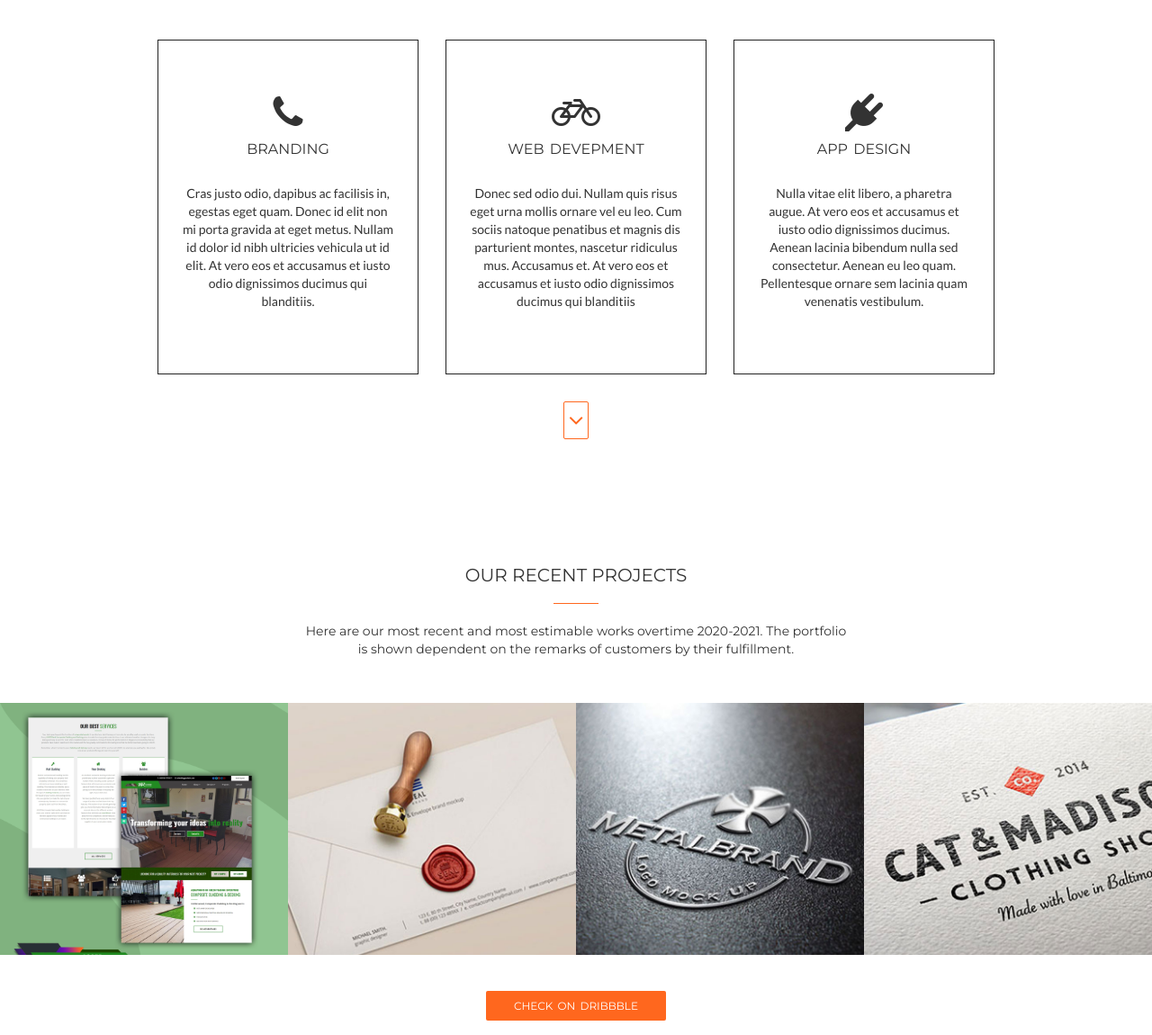
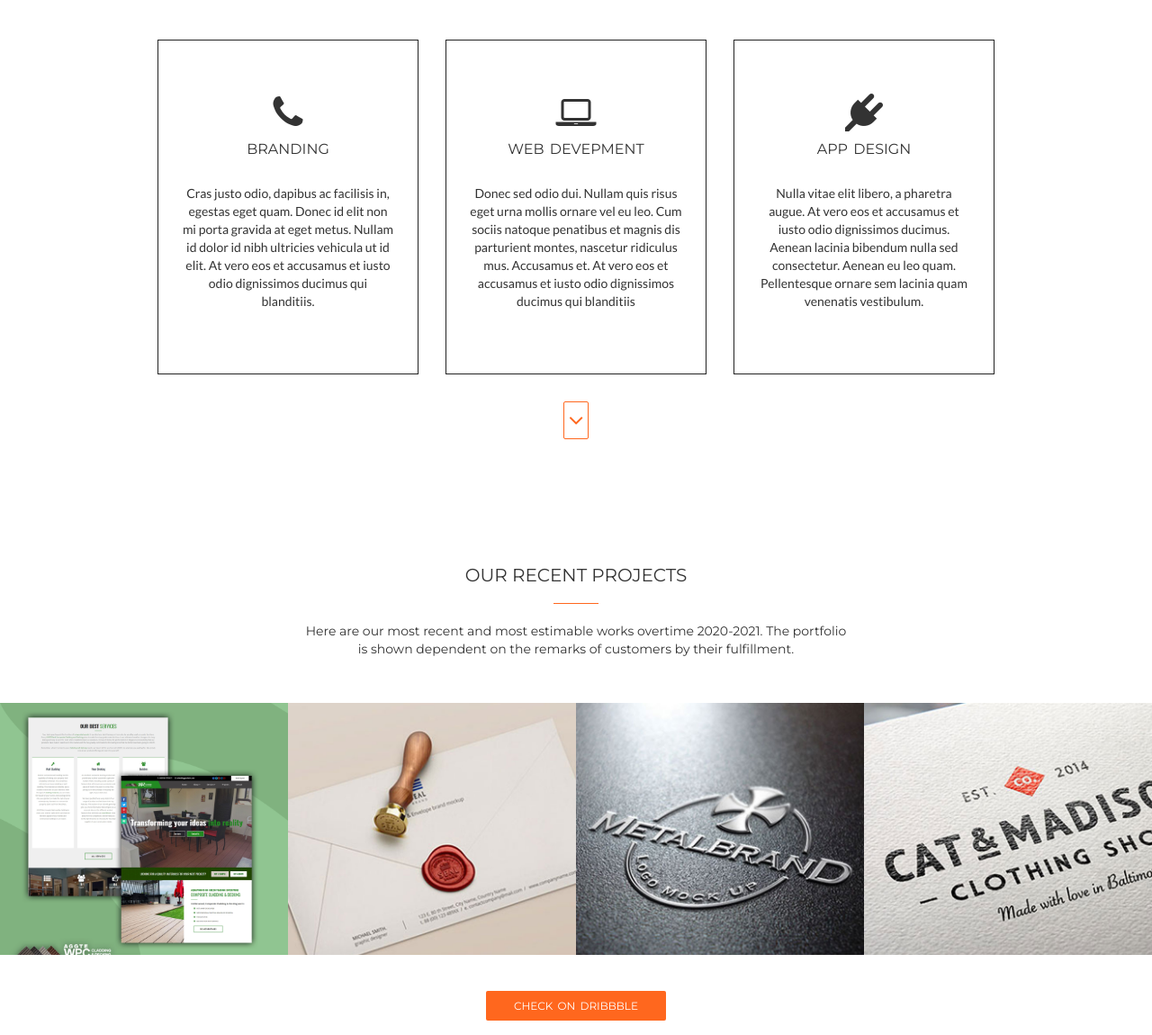
Before and after one commit to gojustin/gojustin.github.io, a PHP site: page / in a window 1280 px wide. Shown: the part 1591-2741 px from the top of the page at 90% size. Run offline with PHP 8.4, Linux system fonts and the light colour scheme; some libraries are stand-ins or nearby versions.

Commit message:
changed images, added files

```diff
--- a/index.php
+++ b/index.php
@@ -131,7 +131,7 @@
 
                 <div class="col-md-4 col-sm-4">
                     <div class="service">
-                        <span class="fa fa-bicycle fa-3x"></span>
+                        <span class="fa fa-laptop fa-3x"></span>
                         <h4>Web Devepment</h4>
                         <p>Donec sed odio dui. Nullam quis risus eget urna mollis ornare vel eu leo. Cum sociis natoque penatibus et magnis dis parturient montes, nascetur ridiculus mus. Accusamus et. At vero eos et accusamus et iusto odio dignissimos ducimus qui blanditiis </p>
                     </div>
@@ -336,12 +336,11 @@
             </div>
             <div class="space"></div>
             <div class="row">
-                <div class="col-md-10 col-sm-10">
-                    <div class="row">
-
+                <!-- <div class="col-md-10 col-sm-10"> -->
+                    <!-- <div class="row"> -->
                         <div class="col-md-4 col-sm-4">
                             <div class="team">
-                                <img src="img/team/03.jpg" class="img-responsive img-circle" alt="...">
+                                <img src="img/team/mayeth.jpg" class="img-responsive img-circle" alt="...">
                                 <br>
                                 <h4>Mayeth Go</h4>
                                 <p class="small">CEO/Founder</p>
@@ -407,8 +406,8 @@
                             </div>
                         </div>
 
-                    </div>
-                </div>
+                    <!-- </div> -->
+                <!-- </div> -->
 
                 <!-- <div class="col-md-2 col-sm-2">
                     <div class="team hire">
@@ -420,6 +419,7 @@
                         </a>
                     </div>
                 </div> -->
+
             </div>
 
             <div class="text-center">
```
Also changed, not shown: css/custom.css (added), img/aggte/2/school-project-2.png (added), img/aggte/2/school-project-3.png (added), img/aggte/2/school-project.png (added), img/portfolio/aggte.JPG, img/team/mayeth.jpg (added).
